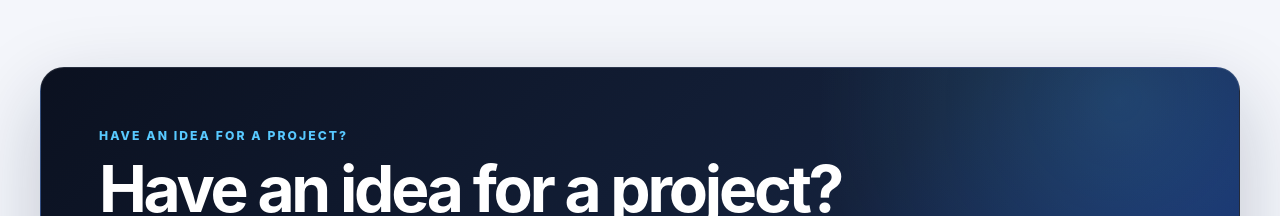
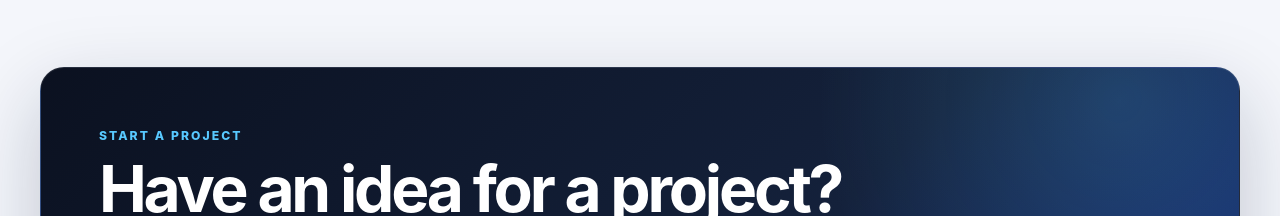
Before and after one commit to reaaland/pawcircle-llc-site, a Next.js app: page /work in a window 1280 px wide. Shown: the part 3640-3856 px from the top of the page. Built offline with nearby package versions, Linux system fonts and the light colour scheme.

Commit message:
Avoid repeated project CTA wording

```diff
--- a/app/work/page.tsx
+++ b/app/work/page.tsx
@@ -111,7 +111,7 @@ export default function WorkPage() {
       </section>
 
       <section className="cta shell">
-        <p className="eyebrow">HAVE AN IDEA FOR A PROJECT?</p>
+        <p className="eyebrow">START A PROJECT</p>
         <h2>Have an idea for a project?</h2>
         <p>Tell me what you want to build, update, or improve and we can talk through the possibilities.</p>
         <Link className="button button-dark" href="/contact">Start a conversation</Link>
```
